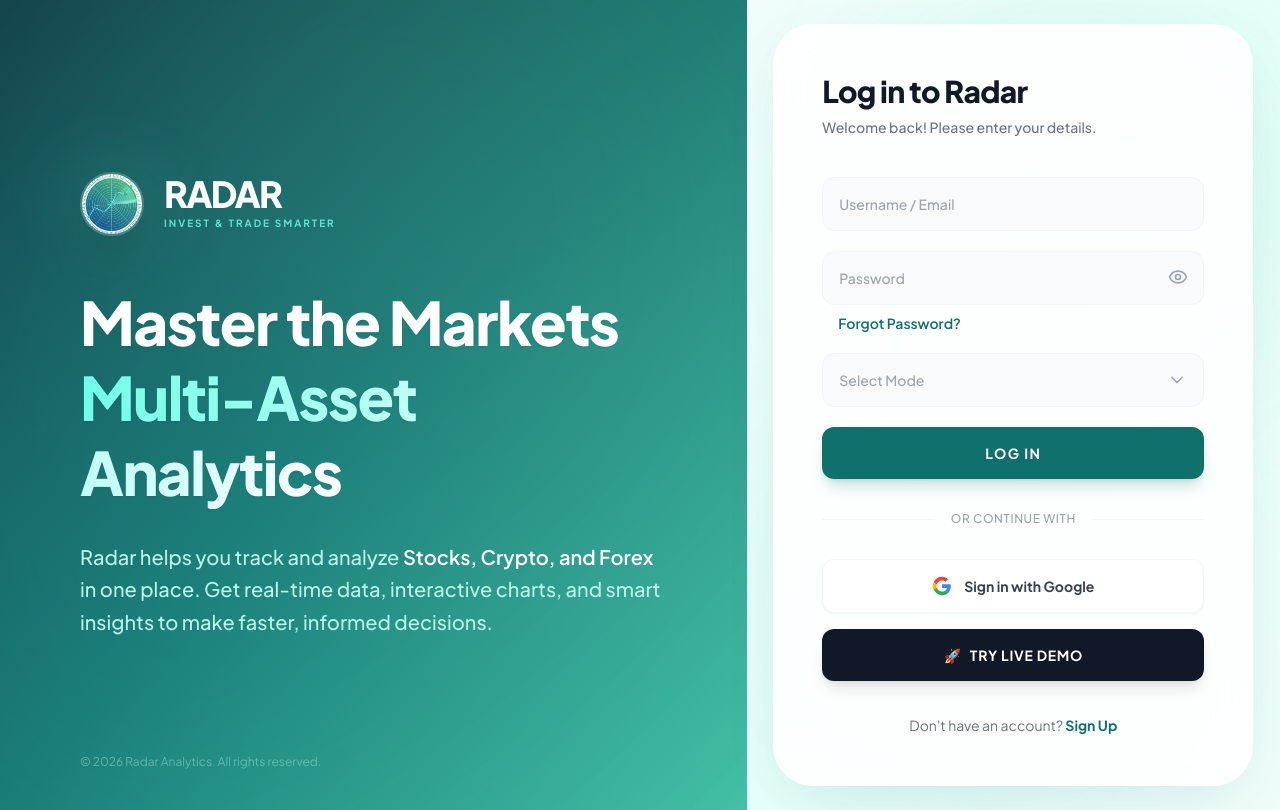
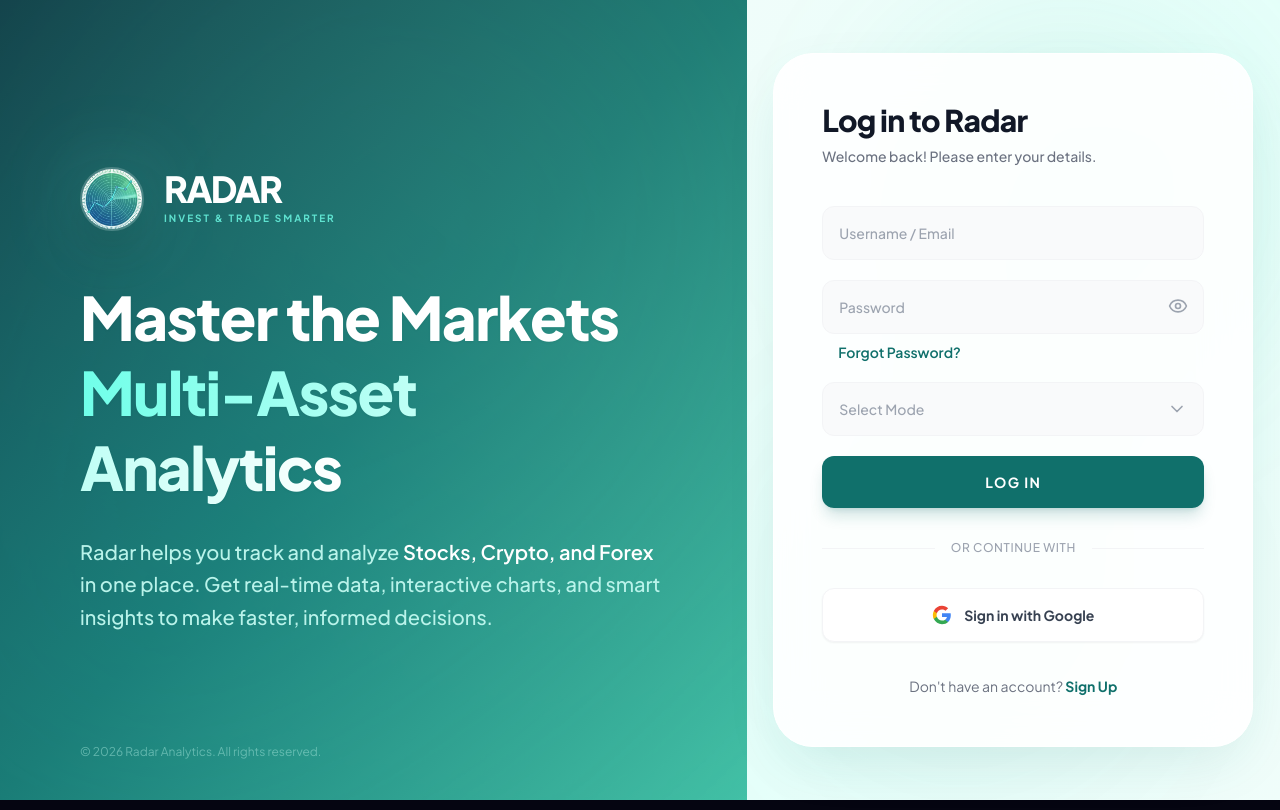
Before and after one commit to Krishna8123/Final-year-Project, a React (Vite) app in the folder RadarFrontend/: page /login in a window 1280 px wide. Built offline with nearby package versions, Linux system fonts and the light colour scheme.

Commit message:
Remove Demo Login Button

```diff
--- a/RadarFrontend/src/pages/Login.jsx
+++ b/RadarFrontend/src/pages/Login.jsx
@@ -218,22 +218,6 @@ export default function Login() {
               </svg>
               Sign in with Google
             </motion.button>
-
-            <motion.button
-              whileHover={{ scale: 1.01 }}
-              whileTap={{ scale: 0.99 }}
-              type="button"
-              onClick={() => {
-                localStorage.setItem('token', 'demo-token');
-                localStorage.setItem('mode', 'INVESTOR');
-                localStorage.setItem('userMode', 'investor');
-                localStorage.setItem('user', JSON.stringify({ name: 'Demo User' }));
-                window.location.href = '/dashboard';
-              }}
-              className="w-full py-4 bg-gray-900 text-white font-bold rounded-xl hover:bg-gray-800 transition-all shadow-lg text-sm tracking-[0.05em] uppercase flex items-center justify-center gap-2"
-            >
-              <span>🚀</span> Try Live Demo
-            </motion.button>
           </div>
 
           <div className="text-center pt-2">
```
